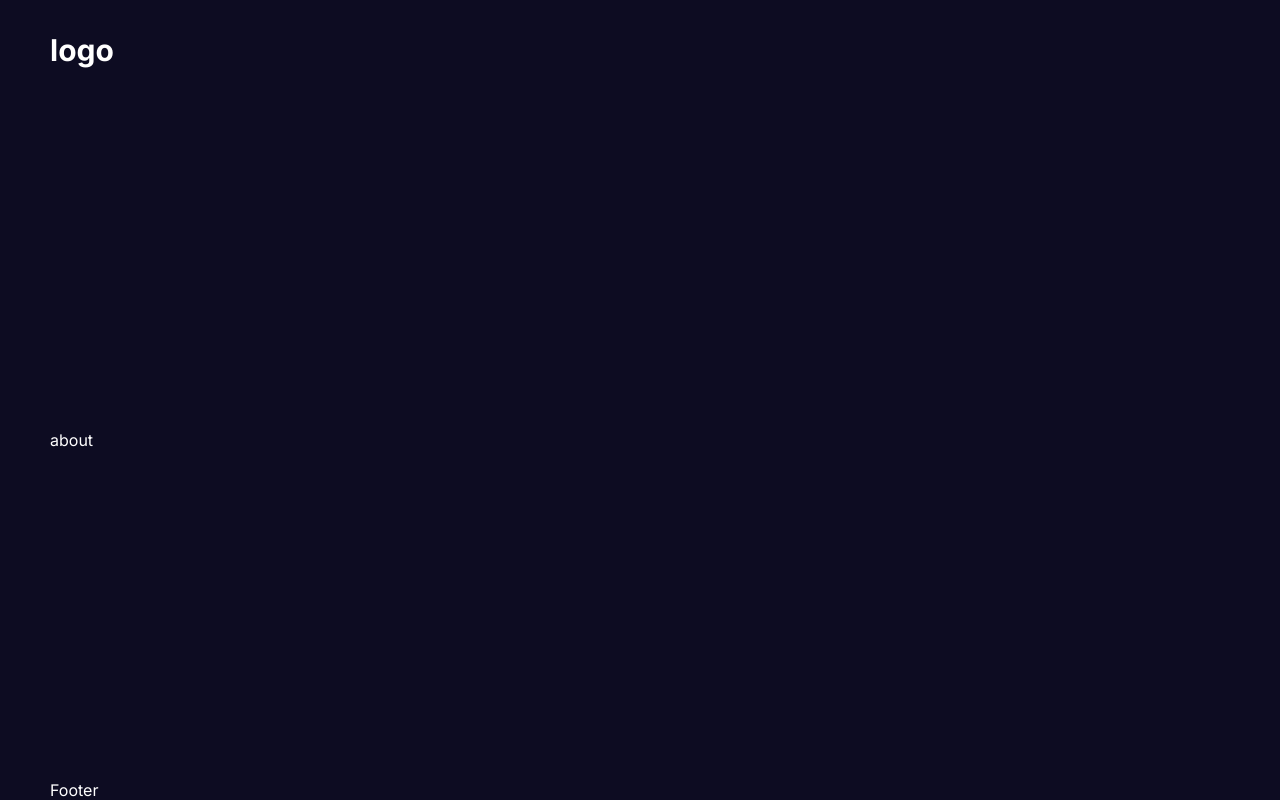
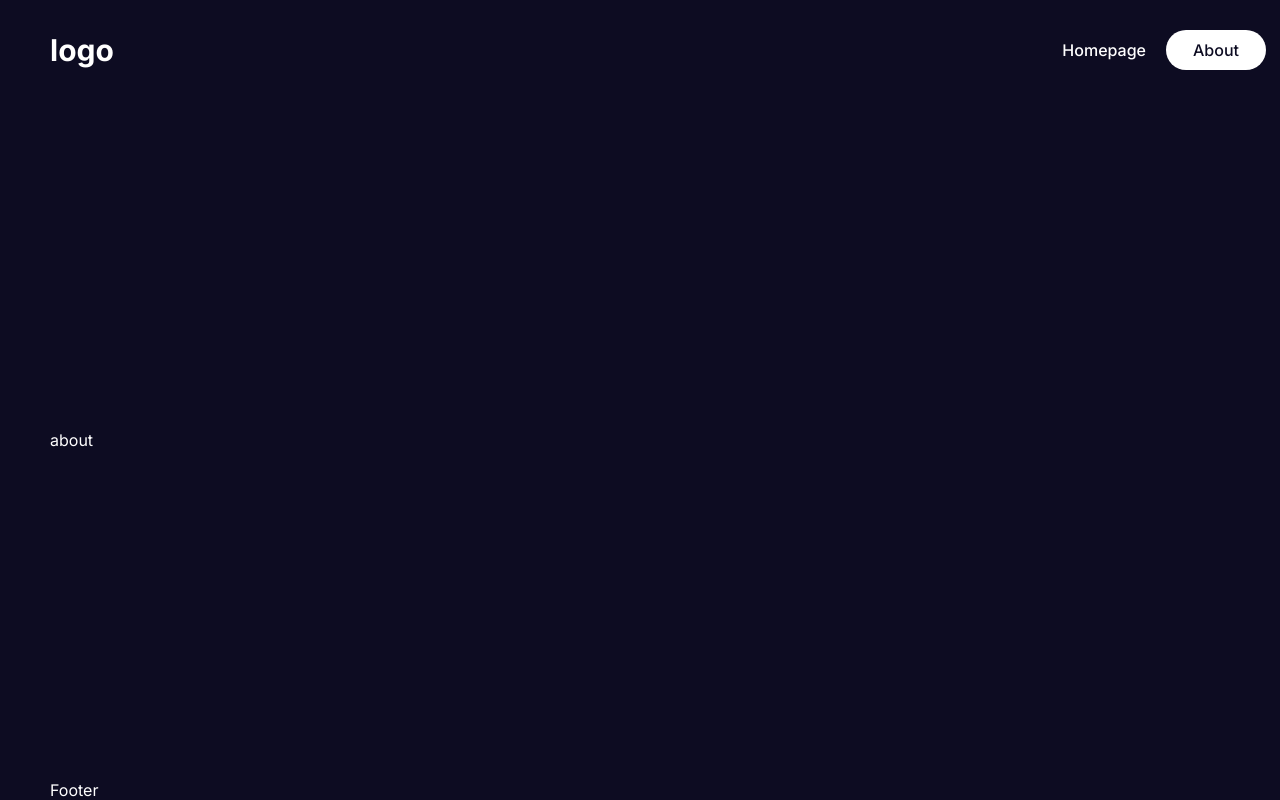
Before and after one commit to MestiriJacem/agency, a Next.js app: page /about in a window 1280 px wide. Shown: the top 800 px of the page. Built offline with nearby package versions, Linux system fonts and the light colour scheme.

Commit message:
fixing navbar css , adding active

```diff
--- a/src/components/navbar/Navbar.jsx
+++ b/src/components/navbar/Navbar.jsx
@@ -1,5 +1,6 @@
 import Link from "next/link";
 import styles from  "./navbar.module.css"
+import Links from "./links/Links";
 const Navbar =()=>{
     return(
         <div className={styles.container}>
@@ -7,10 +8,7 @@ const Navbar =()=>{
                 logo
             </div>
             <div>
-              <Link href ="/">Homepage</Link>
-              <Link href ="/about">About</Link>
-              <Link href ="/contact">Contact</Link>
-
+        <Links/>
             </div>
         </div>
     )
--- a/src/components/navbar/links/Links.jsx
+++ b/src/components/navbar/links/Links.jsx
@@ -1,5 +1,5 @@
-import Link from "next/link";
-import styles from "./links.module.css"
+
+import styles from'./links.module.css'
 import NavLink from "../navLink/navLink";
 const Links = () => {
     const links =[
@@ -21,12 +21,12 @@ const Links = () => {
             path:"/blog",
         },
 
-    ]
+    ];
     return (
         <div className={styles.links}>
-            {links.map((link)=>{
-                <NavLink item ={link} key ={link.item}/>
-            })}
+        {links.map((link) => (
+          <NavLink item={link} key={link.title} />
+        ))}
         </div>
      );
 }
--- a/src/components/navbar/navLink/navLink.jsx
+++ b/src/components/navbar/navLink/navLink.jsx
@@ -19,4 +19,5 @@ const NavLink = ({ item }) => {
 );
 };
 
+
 export default NavLink;
```
Lines whose indentation alone changed are shown as unchanged.
